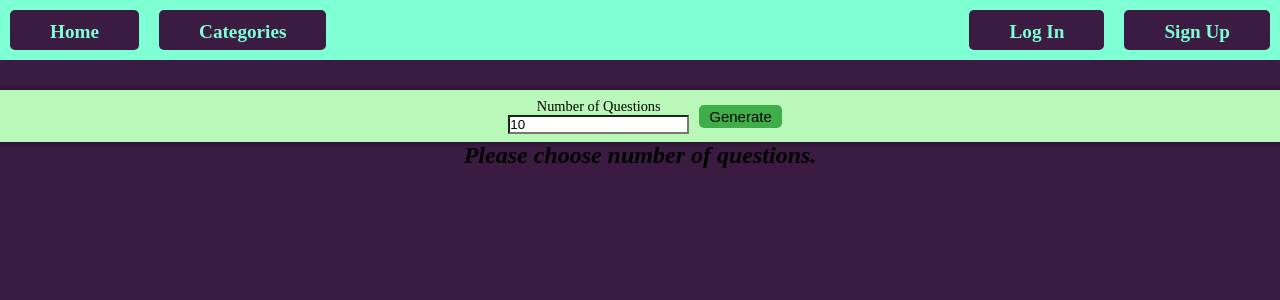
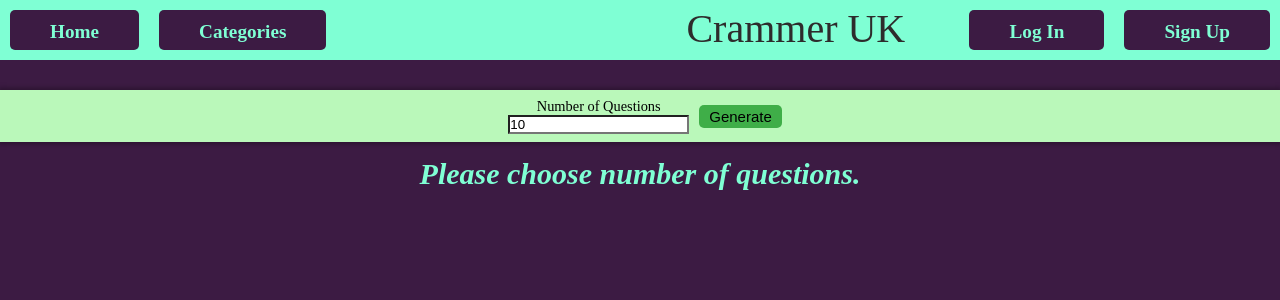
Before and after one commit to rickys93/learning-app-client, a React (Vite) app: page /quiz/1 in a window 1280 px wide. Shown: the top 300 px of the page. Built offline with nearby package versions, Linux system fonts and the light colour scheme; no server answers.

Commit message:
categories page styling finished

```diff
--- a/src/components/CategoryList/style.css
+++ b/src/components/CategoryList/style.css
@@ -1,6 +1,11 @@
 .categories-list {
+    display: inline-block;
     display: flex;
     flex-wrap: wrap;
+    color: #7fffd4;
+    width: 58%;
+    margin-left: 400px;
+    margin-top: 30px;
 }
 #root {
     text-align: center;
@@ -9,16 +14,26 @@
 .category-box {
     border: 1px solid gray;
     padding: 10px;
-    margin: 25px;
-    float: left;
-    width: 25%;
+    margin: 15px;
+    box-shadow: 3px 3px 5px 3px aquamarine;
+    width: 40%;
     text-align: center;
-    min-width: 200px;
+    /* width: fit-content; */
+}
+.category-box {
+    line-height: 43px;
+    font-size: 1.2rem;
+    border-radius: 15px;
 }
 
 .category-box:hover {
-    cursor: pointer;
-    background-color: aliceblue;
+    color: #fff;
+    background-color: #333;
+    box-shadow: inset 0px 2px 4px rgba(0,255,255,0.3),
+                inset 0px 4px 8px rgba(0,255,255,0.3),
+                inset 0px 8px 16px rgba(0,255,255,0.3);
+    transition: 0.2s;
+    transform: translateY(2px);
 }
 
 .category-box a {
@@ -50,3 +65,8 @@
     font-size: xx-large;
     cursor: pointer;
 }
+h2{
+    color: aquamarine;
+    margin-top: 15px;
+    font-size: 30px;
+}
--- a/src/components/NavBar/index.jsx
+++ b/src/components/NavBar/index.jsx
@@ -28,6 +28,7 @@ export default function NavBar() {
                   Categories
                 </NavLink>
               </li>
+              <div className="logo">Crammer UK</div>
             </ul>
           </nav>
         </div>
--- a/src/components/NavBar/style.css
+++ b/src/components/NavBar/style.css
@@ -147,3 +147,8 @@ ul{
     transition: 0.2s;
     transform: translateY(2px);
   }
+.logo{
+    font-size: 40px;
+    margin-left: 350px;
+    margin-top: 5px;
+}
--- a/src/pages/Categories/index.jsx
+++ b/src/pages/Categories/index.jsx
@@ -3,24 +3,28 @@ import { Link } from "react-router-dom";
 import { CategoryList } from "../../components";
 import { UserContext } from "../../App";
 
+// import "/style.css" from "./CategoryList"
+
 export default function Categories() {
   const { user, setUser } = useContext(UserContext);
-  console.log('user', user)
+  console.log("user", user);
   const [defaultCategories, setDefaultCategories] = useState([]);
-  const [myCategories, setMyCategories] = useState([])
+  const [myCategories, setMyCategories] = useState([]);
   // const [stem, setStem] = useState(false);
   // const [noneStem, setNoneStem] = useState(false);
 
   useEffect(() => {
     if (user) {
       async function loadCategories() {
-        const id = user.id ? user.id : ""
-        const response = await fetch(`http://localhost:3000/categories?user_id=${id}`);
+        const id = user.id ? user.id : "";
+        const response = await fetch(
+          `http://localhost:3000/categories?user_id=${id}`
+        );
         const data = await response.json();
-        const defaultCats = data.filter(category => (category.user_id !== id))
-        setDefaultCategories(defaultCats)
-        const myCats = data.filter(category => (category.user_id === id))
-        setMyCategories(myCats)
+        const defaultCats = data.filter((category) => category.user_id !== id);
+        setDefaultCategories(defaultCats);
+        const myCats = data.filter((category) => category.user_id === id);
+        setMyCategories(myCats);
       }
       loadCategories();
     }
@@ -28,20 +32,21 @@ export default function Categories() {
 
   return (
     <>
-      <h2>Categories</h2>
+      <h2 className="cat-title">Categories</h2>
       {/* <button>
         <Link to={"./NewFlashcard"}></Link> New
       </button> */}
       <CategoryList categories={defaultCategories} defaultCategories={true} />
-      {
-        Object.keys(user).length ? (
-          <>
-            <h2>My Categories</h2>
-            <CategoryList categories={myCategories} setMyCategories={setMyCategories} defaultCategories={false} />
-          </>
-        ) : null
-      }
-
+      {Object.keys(user).length ? (
+        <>
+          <h2>My Categories</h2>
+          <CategoryList
+            categories={myCategories}
+            setMyCategories={setMyCategories}
+            defaultCategories={false}
+          />
+        </>
+      ) : null}
     </>
   );
 }
```
